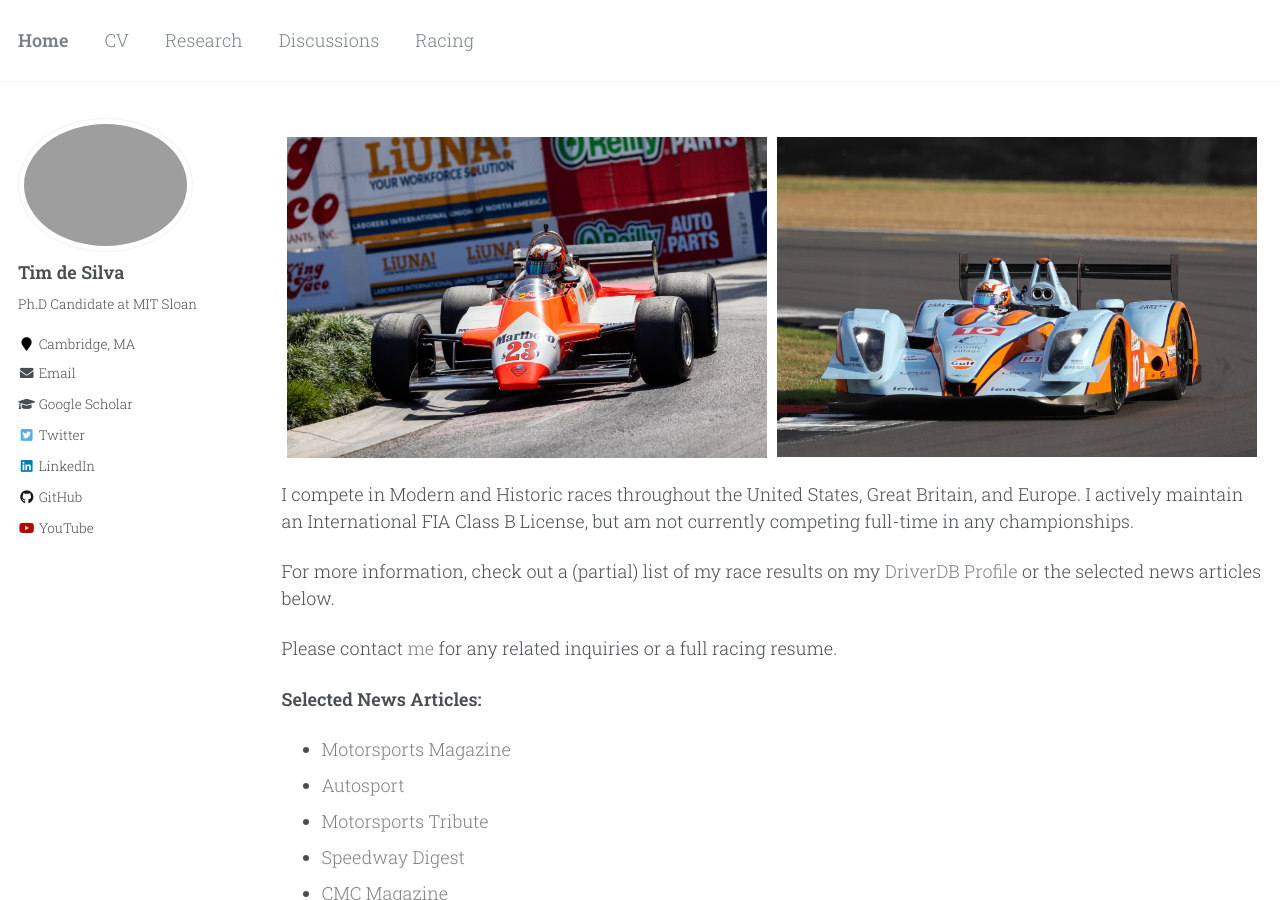
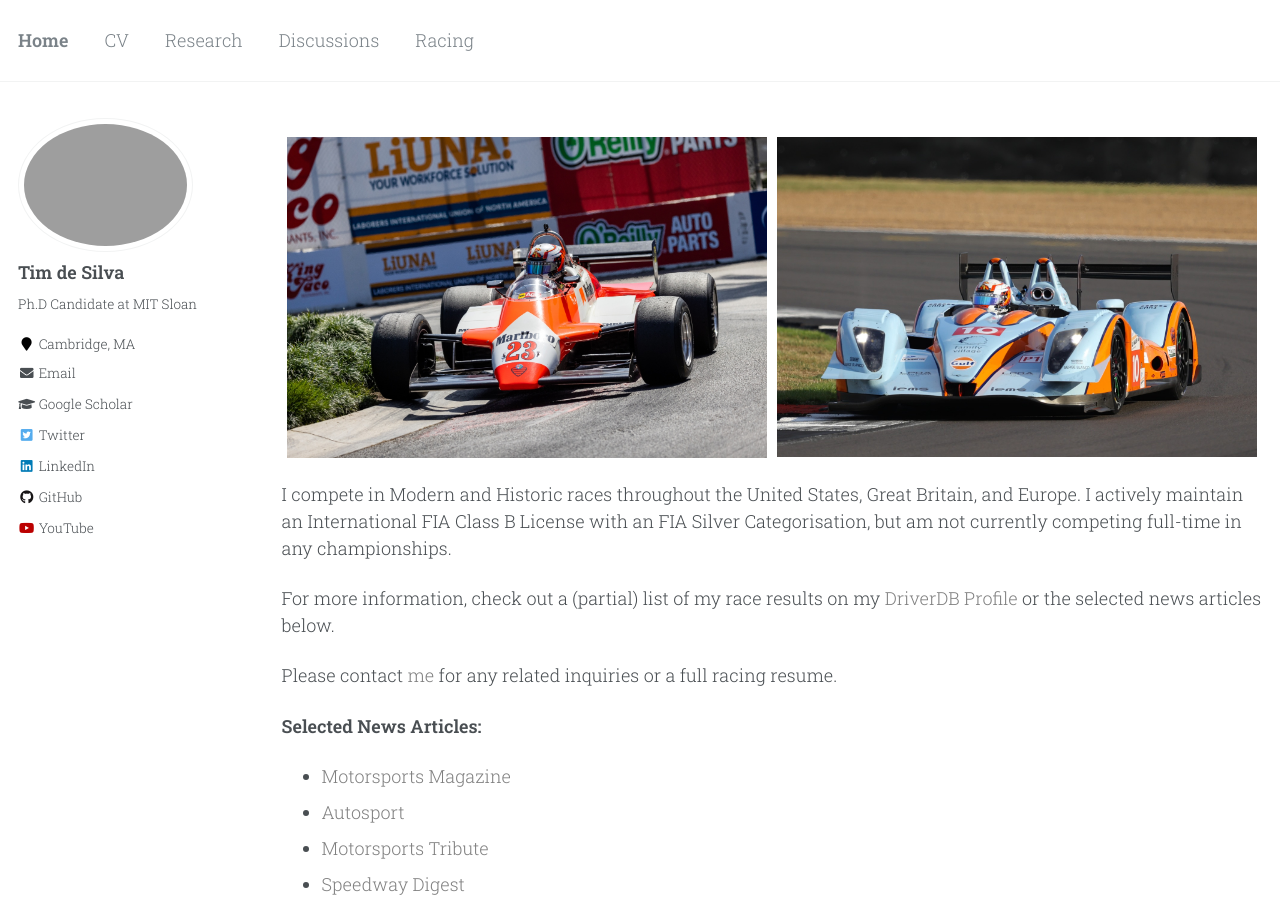
Before and after one commit to timhdesilva/timhdesilva.github.io, a Jekyll site: the page built from _pages/racing.html, in a window 1280 px wide and 900 px high. Built offline with Jekyll 4.4.1, drawn with Linux system fonts in a browser that asks for light colours.

Commit message:
update racing

```diff
--- a/_pages/racing.html
+++ b/_pages/racing.html
@@ -28,7 +28,7 @@ author_profile: true
   </div>
 
 <p>
-    I compete in Modern and Historic races throughout the United States, Great Britain, and Europe. I actively maintain an International FIA Class B License, but am not currently competing full-time in any championships.
+    I compete in Modern and Historic races throughout the United States, Great Britain, and Europe. I actively maintain an International FIA Class B License with an FIA Silver Categorisation, but am not currently competing full-time in any championships.
 </p>
 
 <p>
```
